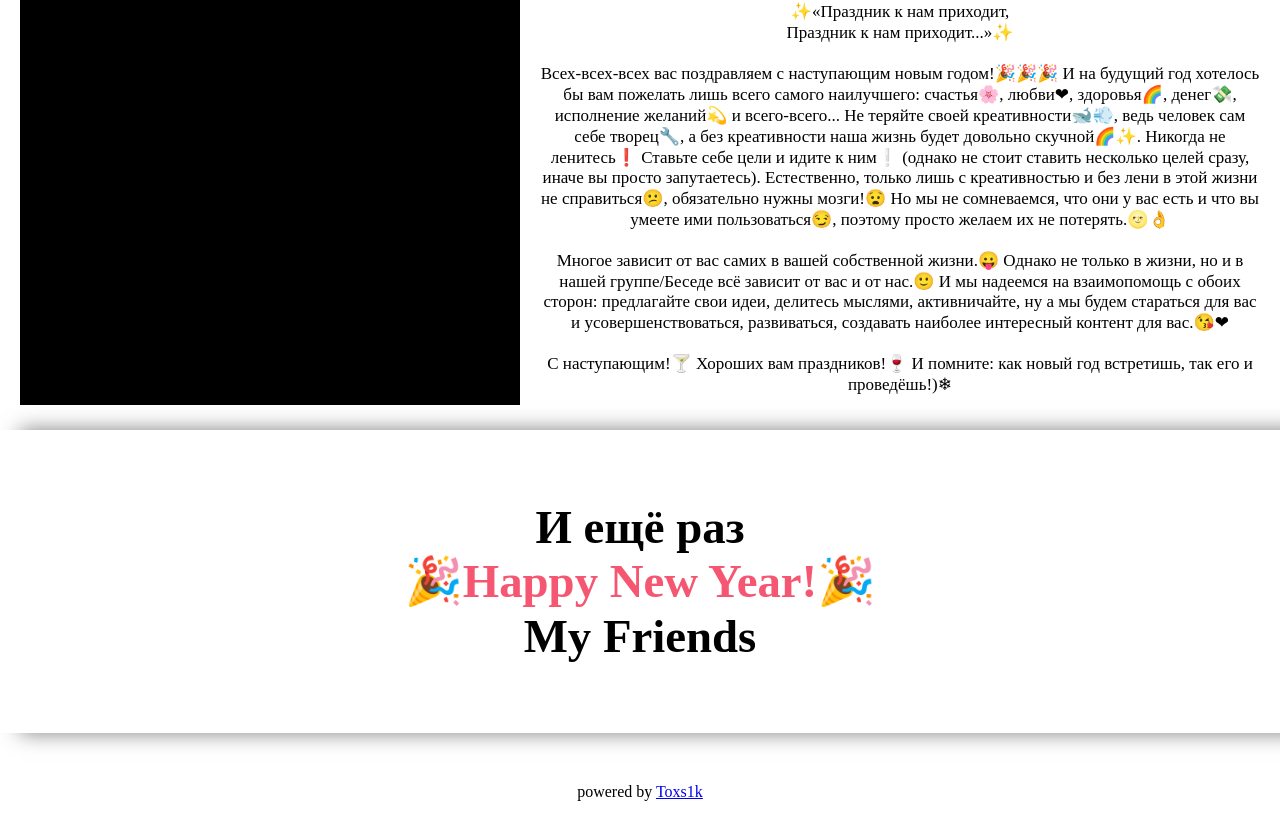
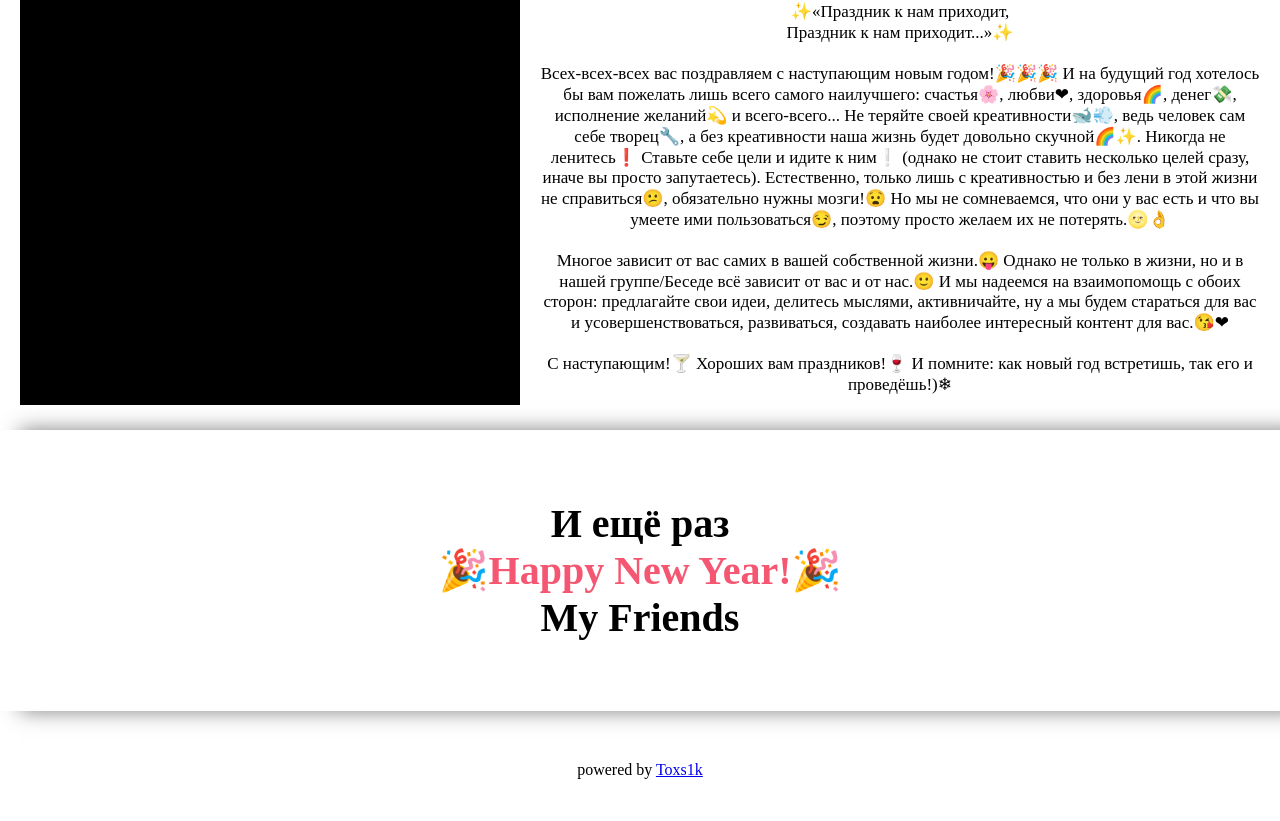
Before and after one commit to Toxs1k/Toxs1k.github.io, a plain HTML site: page HNYNew/index.html in a window 1280 px wide. Shown: the part 726-1547 px from the top of the page. After the commit the page ends 1525 px from the top, so only its background shows below. Drawn offline with Linux system fonts and the light colour scheme.

Commit message:
Update index.html

```diff
--- a/HNYNew/index.html
+++ b/HNYNew/index.html
@@ -45,7 +45,7 @@
     </action>
     <action>
         <div class="hny2">
-            <h3>И ещё раз<br><font color="#f55671">🎉Happy New Year!🎉</font><br>My Friends</h3>
+            <h4>И ещё раз<br><font color="#f55671">🎉Happy New Year!🎉</font><br>My Friends</h4>
         </div>
     </action>
     <footer>
```
